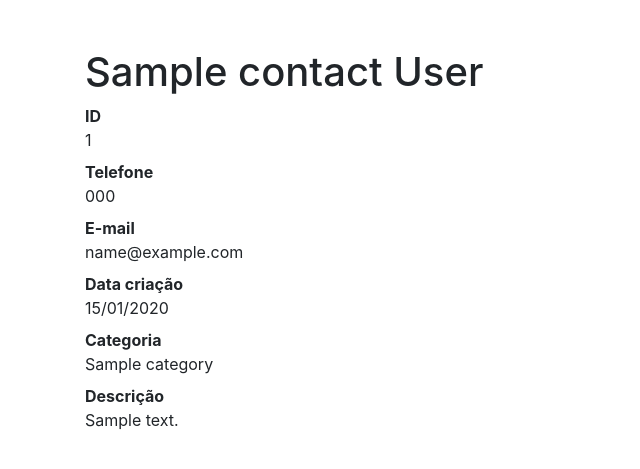
After one commit to gabrielnavas/agenda_django, a Django app: page /1 in a window 1280 px wide. The commit adds this page. Shown: the top 469 px of the page, without its empty margins (0-640 px from the left). Run offline with Django 3.2, Linux system fonts and the light colour scheme; tables that the repository leaves empty hold one stand-in row (values such as "Sample post"); some libraries are stand-ins or nearby versions.

Commit message:
show contacts a contact in show contacts view

```diff
--- a/contacts/templates/contacts/index.html
+++ b/contacts/templates/contacts/index.html
@@ -16,9 +16,9 @@
       {% for contact in contacts %}
         <tr>
           <td>
-            <a href="#"> João</a>
+            <a href="{% url 'contacts.show_contact' contact.id %}"> {{contact.name}}</a>
           </td>
-          <td>{{ contact.name }}</td>
+          <td>{{ contact.last_name }}</td>
           <td>{{ contact.phone }}</td>
           <td>{{ contact.category.name }}</td>
         </tr>
--- /dev/null
+++ b/contacts/templates/contacts/show_contact.html
@@ -0,0 +1,27 @@
+{% extends 'base.html' %}
+
+{% block body %}
+  <h1 class="mt-5">{{contact.name}} {{contact.last_name}}</h1>
+  <dl>
+    <dt>ID</dt>
+    <dd>{{contact.id}}</dd>
+
+    <dt>Telefone</dt>
+    <dd>{{contact.phone}}</dd>
+
+    <dt>E-mail</dt>
+    <dd>{{contact.email}}</dd>
+
+    <dt>Data criação</dt>
+    <dd>{{contact.created_at|date:'d/m/Y'}}</dd>
+
+    <dt>Categoria</dt>
+    <dd>{{contact.category.name}}</dd>
+
+    <dt>Descrição</dt>
+    <dd>
+      {{contact.description}}
+    </dd>
+  </dl>
+
+{%endblock%}
--- a/contacts/urls.py
+++ b/contacts/urls.py
@@ -4,4 +4,5 @@ from . import views
 
 urlpatterns = [
   path('', views.index, name='contacts.index'),
+  path('<int:contact_id>', views.show_contact, name='contacts.show_contact'),
 ]
--- a/contacts/views.py
+++ b/contacts/views.py
@@ -6,3 +6,10 @@ def index(request):
   return render(request, 'contacts/index.html', {
     'contacts': contacts
   })
+
+
+def show_contact(request, contact_id):
+  contact = Contact.objects.get(id=contact_id)
+  return render(request, 'contacts/show_contact.html', {
+    'contact': contact
+  })
```
